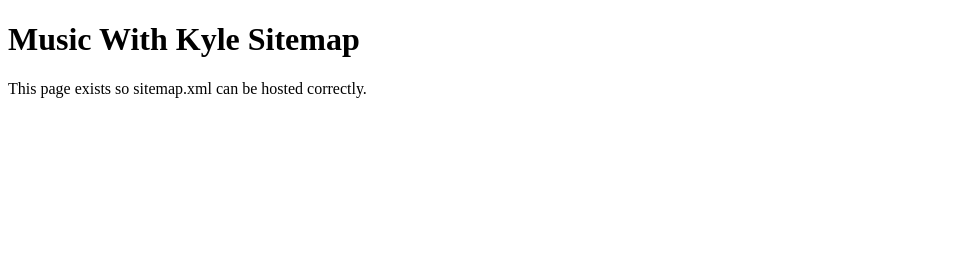
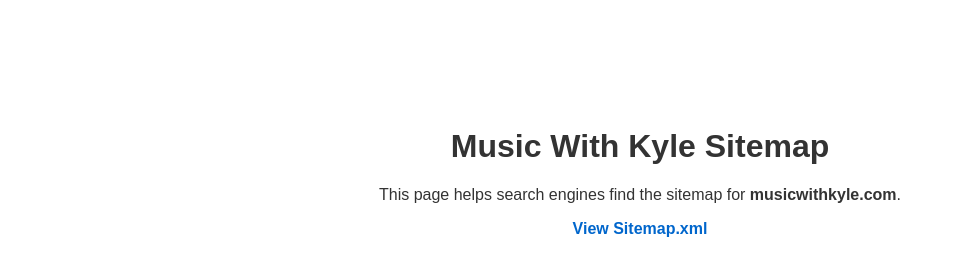
Before and after one commit to kylemusic04-cell/musicwithkyle-sitemap, a plain HTML site: page index.html in a window 1280 px wide. Shown: the whole page, without its empty margins (0-955 px from the left). Drawn offline with Linux system fonts and the light colour scheme.

Commit message:
Update index.html

```diff
--- a/index.html
+++ b/index.html
@@ -1,11 +1,32 @@
 <!DOCTYPE html>
-<html>
+<html lang="en">
 <head>
   <meta charset="UTF-8">
+  <meta name="robots" content="index, follow">
+  <meta name="description" content="Official sitemap for Music With Kyle. View all pages of the site for Google indexing.">
+  <meta name="viewport" content="width=device-width, initial-scale=1.0">
   <title>Music With Kyle Sitemap</title>
+  <style>
+    body {
+      font-family: Arial, sans-serif;
+      background-color: #fff;
+      color: #333;
+      text-align: center;
+      margin-top: 10%;
+    }
+    a {
+      color: #0066cc;
+      text-decoration: none;
+      font-weight: bold;
+    }
+    a:hover {
+      text-decoration: underline;
+    }
+  </style>
 </head>
 <body>
   <h1>Music With Kyle Sitemap</h1>
-    <p>This page exists so sitemap.xml can be hosted correctly.</p>
+  <p>This page helps search engines find the sitemap for <strong>musicwithkyle.com</strong>.</p>
+  <p><a href="sitemap.xml">View Sitemap.xml</a></p>
 </body>
 </html>
```
Lines whose indentation alone changed are shown as unchanged.
